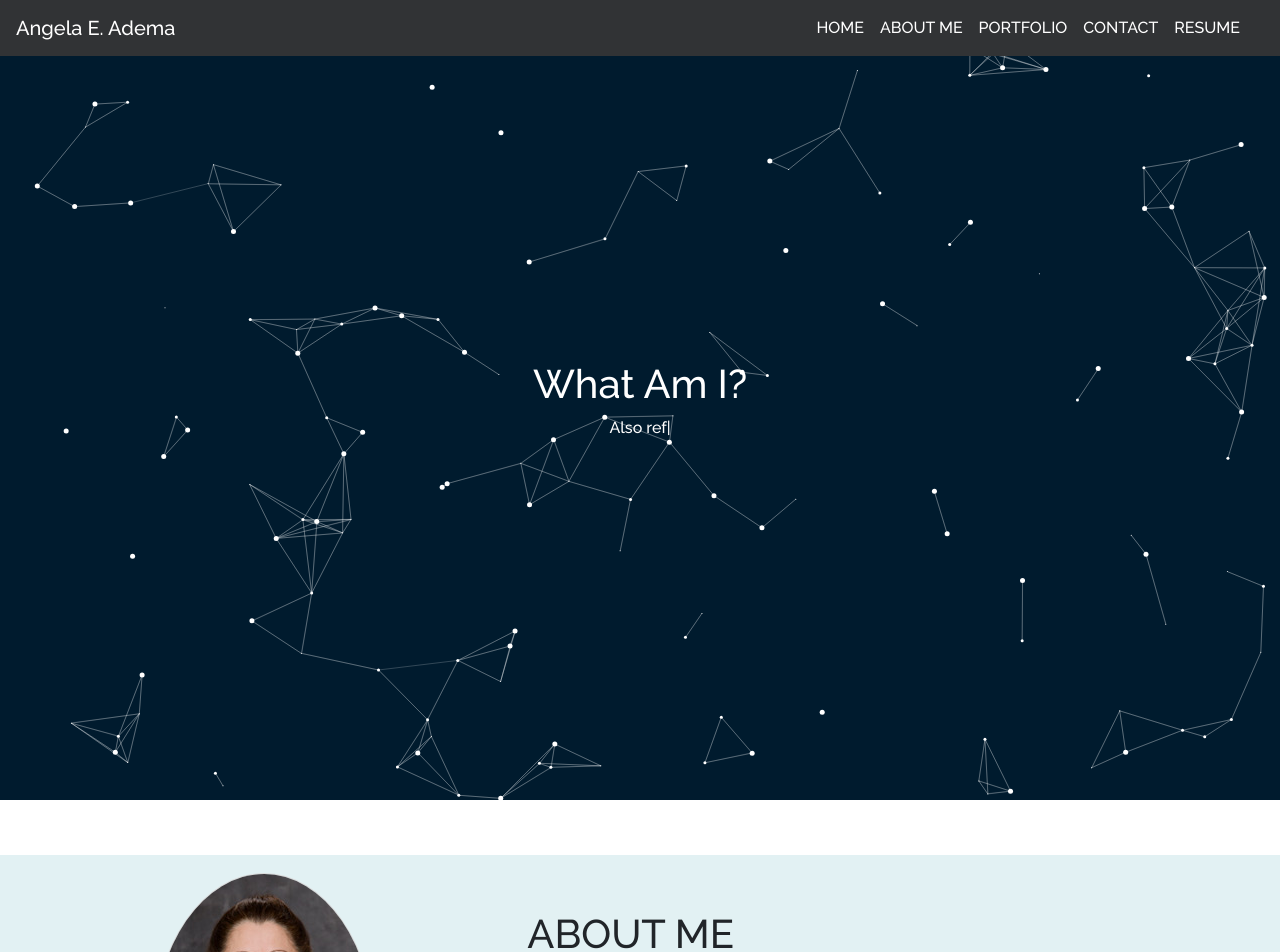
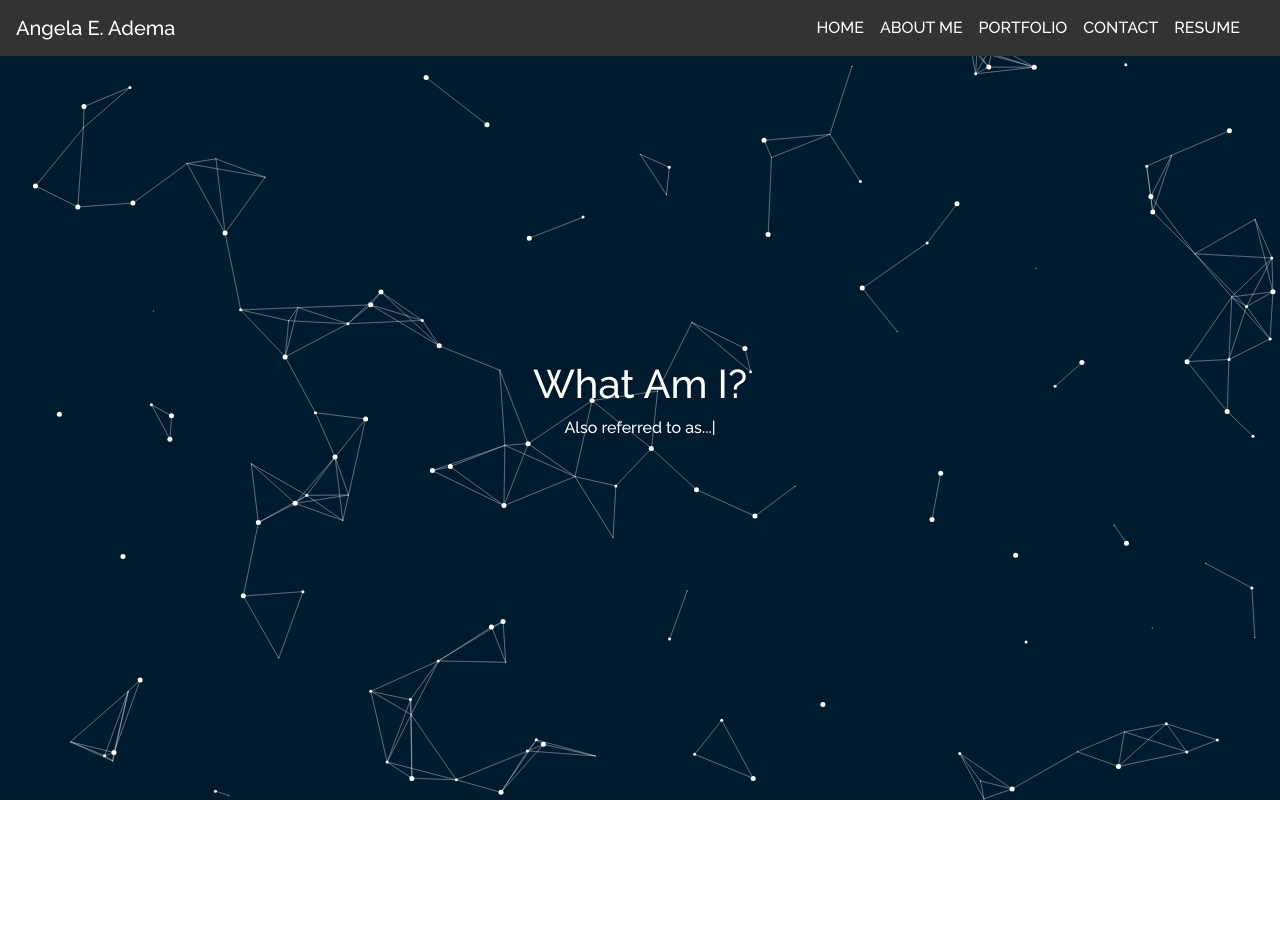
Before and after one commit to Angi-Adema/React-Portfolio, a React (Create React App) app: page / in a window 1280 px wide. Shown: the top 952 px of the page. After the commit the page ends 807 px from the top, so only its background shows below. Built offline with nearby package versions, Linux system fonts and the light colour scheme.

Commit message:
updated App.js, Main.js, Contact.js and contact.css

```diff
--- a/src/App.js
+++ b/src/App.js
@@ -1,20 +1,17 @@
+import  { useState } from "react";
 import "./App.css";
 import Navigation from "./components/navigationBar/NavigationBar";
 import Particles from "./Particles";
 import Header from "./components/header/Header";
-import AboutMe from "./components/aboutMe/AboutMe";
-import Portfolio from "./components/portfolio/Portfolio";
-import ContactMe from "./components/footer/footer";
+import Main from "./components/mainContainer/Main";
 
 export default function App() {
+  const [currentPage, setCurrentPage] = useState("HOME");
+
   return (
     <div className="App">
-      <Navigation />
-      <Header />
-      <Particles />
-      <AboutMe />
-      <Portfolio />
-      <ContactMe />
+      <Navigation setCurrentPage={setCurrentPage}/>
+      <Main currentPage={currentPage}/>
     </div>
   );
 }
--- /dev/null
+++ b/src/components/contact/Contact.js
@@ -0,0 +1,9 @@
+import React from "react";
+
+export default function Contact() {
+  return (
+    <div>
+      <h1>CONTACT</h1>
+    </div>
+  );
+}
--- /dev/null
+++ b/src/components/home/Home.js
@@ -0,0 +1,11 @@
+import Particles from "../../Particles";
+import Header from "../header/Header";
+
+export default function Home() {
+  return (
+    <>
+      <Header />
+      <Particles />
+    </>
+  );
+}
--- a/src/components/mainContainer/Main.js
+++ b/src/components/mainContainer/Main.js
@@ -0,0 +1,30 @@
+
+import AboutMe from "../aboutMe/AboutMe";
+import Contact from "../contact/Contact";
+import Home from "../home/Home";
+import Portfolio from "../portfolio/Portfolio";
+
+export default function Main({currentPage}) {
+
+
+  const renderPage = () => {
+    if (currentPage === "HOME") {
+      return <Home />;
+    }
+    if (currentPage === "ABOUT ME") {
+      return <AboutMe />;
+    }
+    if (currentPage === "PORTFOLIO") {
+      return <Portfolio />;
+    }
+    return <Contact />;
+  };
+
+
+
+  return (
+    <div>
+      {renderPage()}
+    </div>
+  );
+}
--- a/src/components/navigationBar/NavigationBar.js
+++ b/src/components/navigationBar/NavigationBar.js
@@ -4,15 +4,15 @@ import Navbar from "react-bootstrap/Navbar";
 import Nav from "react-bootstrap/Nav";
 import { navigationLinks } from "../../helpers/navigationLinks";
 
-function createLinks() {
+function createLinks(setCurrentPage) {
   return navigationLinks.map((e, idx) => (
-    <Nav.Link key={idx} href={e.ref} >
+    <Nav.Link key={idx} href={e.ref} onClick={()=>setCurrentPage(e.name)}>
       {e.name}
     </Nav.Link>
   ));
 }
 
-function NavigationBar() {
+function NavigationBar({ setCurrentPage }) {
   return (
     <div id="home">
       <Navbar
@@ -33,8 +33,15 @@ function NavigationBar() {
           }}
         >
           <Nav className="links" style={{ margin: "0 1rem" }}>
-            {createLinks()}
-            <a href="https://drive.google.com/file/d/1o-Ywru-2PwK3eN6TN2wODvU7EZlgbfR8/view?usp=sharing" className="nav-link" target="_blank" download>RESUME</a>
+            {createLinks(setCurrentPage)}
+            <a
+              href="https://drive.google.com/file/d/1o-Ywru-2PwK3eN6TN2wODvU7EZlgbfR8/view?usp=sharing"
+              className="nav-link"
+              target="_blank"
+              download
+            >
+              RESUME
+            </a>
           </Nav>
         </Navbar.Collapse>
       </Navbar>
```
Also changed, not shown: src/components/contact/contact.css (added).
